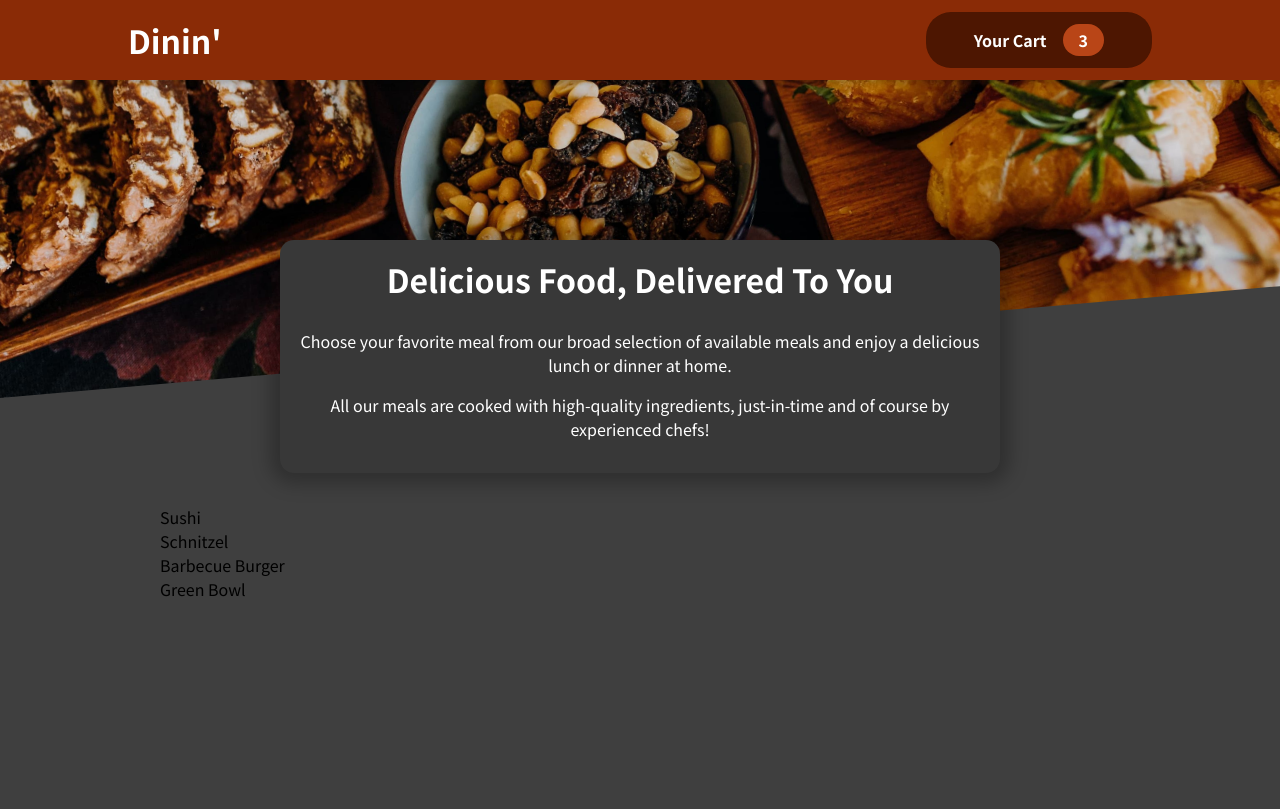
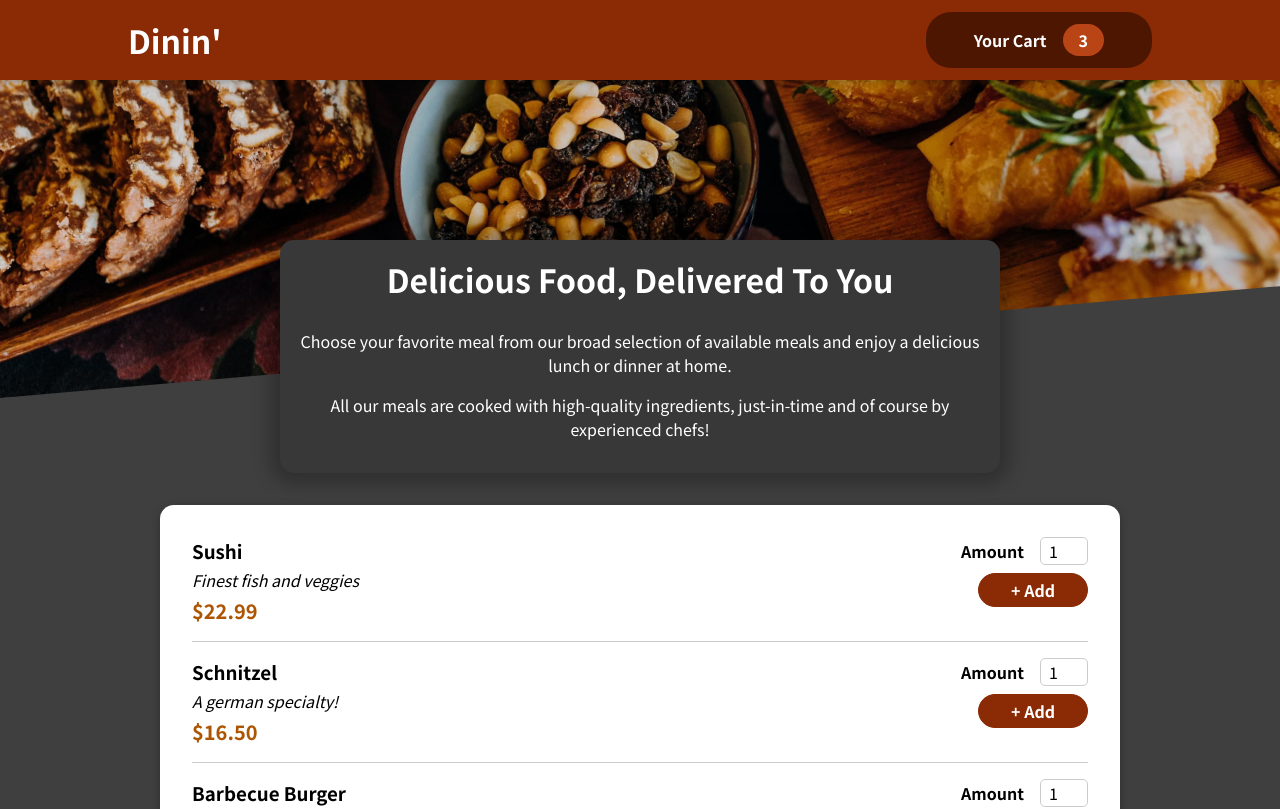
Before and after one commit to lakotelman/max-meal-ordering, a React (Create React App) app: page / in a window 1280 px wide. Shown: the top 809 px of the page. Built offline with nearby package versions, Linux system fonts and the light colour scheme.

Commit message:
refining Meal components

```diff
--- a/src/components/Meals/AvailableMeals.js
+++ b/src/components/Meals/AvailableMeals.js
@@ -1,40 +1,50 @@
-import styles from "./AvailableMeals.module.css"
+import styles from "./AvailableMeals.module.css";
+import MealItem from "./MealItem";
+import Card from "../UI/Card";
 const DUMMY_MEALS = [
   {
-      id: 'm1',
-      name: 'Sushi',
-      description: 'Finest fish and veggies',
+    id: "m1",
+    name: "Sushi",
+    description: "Finest fish and veggies",
     price: 22.99,
   },
   {
-      id: 'm2',
-      name: 'Schnitzel',
-      description: 'A german specialty!',
+    id: "m2",
+    name: "Schnitzel",
+    description: "A german specialty!",
     price: 16.5,
   },
   {
-      id: 'm3',
-      name: 'Barbecue Burger',
-      description: 'American, raw, meaty',
+    id: "m3",
+    name: "Barbecue Burger",
+    description: "American, raw, meaty",
     price: 12.99,
   },
   {
-      id: 'm4',
-      name: 'Green Bowl',
-      description: 'Healthy...and green...',
+    id: "m4",
+    name: "Green Bowl",
+    description: "Healthy...and green...",
     price: 18.99,
   },
 ];
 
 const AvailableMeals = () => {
-const mealsList = DUMMY_MEALS.map(meal => <li>{meal.name}</li>)
+  const mealsList = DUMMY_MEALS.map((meal) => (
+    <MealItem
+      key={meal.id}
+      title={meal.name}
+      description={meal.description}
+      price={meal.price}
+    />
+  ));
 
-return <section className={styles.meals}>
-<ul>
-    {mealsList}
-</ul>
+  return (
+    <section className={styles.meals}>
+      <Card>
+        <ul>{mealsList}</ul>
+      </Card>
+    </section>
+  );
+};
 
-</section>
-}
-
-export default AvailableMeals
+export default AvailableMeals;
--- /dev/null
+++ b/src/components/Meals/MealItem.js
@@ -0,0 +1,20 @@
+import styles from "./MealItem.module.css";
+import MealItemForm from "./MealItemForm";
+
+const MealItem = (props) => {
+  const price = `$${props.price.toFixed(2)}`;
+  return (
+    <li className={styles.meal}>
+      <div>
+        <h3>{props.title}</h3>
+        <div className={styles.description}>{props.description}</div>
+        <div className={styles.price}>{price}</div>
+      </div>
+      <div>
+        <MealItemForm />
+      </div>
+    </li>
+  );
+};
+
+export default MealItem;
--- /dev/null
+++ b/src/components/Meals/MealItem.module.css
@@ -0,0 +1,22 @@
+.meal {
+    display: flex;
+    justify-content: space-between;
+    margin: 1rem;
+    padding-bottom: 1rem;
+    border-bottom: 1px solid #ccc;
+  }
+
+  .meal h3 {
+    margin: 0 0 0.25rem 0;
+  }
+
+  .description {
+    font-style: italic;
+  }
+
+  .price {
+    margin-top: 0.25rem;
+    font-weight: bold;
+    color: #ad5502;
+    font-size: 1.25rem;
+  }
--- /dev/null
+++ b/src/components/Meals/MealItemForm.js
@@ -0,0 +1,24 @@
+import Input from "../UI/Input";
+import styles from "./MealItemForm.module.css";
+
+const MealItemForm = () => {
+  return (
+    <form className={styles.form}>
+      <Input
+        label="Amount"
+        input={{
+          id: "amount",
+          type: "number",
+          min: "1",
+          max: "5",
+          step: "1",
+          defaultValue: "1",
+        }}
+      />
+
+      <button>+ Add</button>
+    </form>
+  );
+};
+
+export default MealItemForm;
--- /dev/null
+++ b/src/components/Meals/MealItemForm.module.css
@@ -0,0 +1,20 @@
+.form {
+    text-align: right;
+  }
+
+  .form button {
+    font: inherit;
+    cursor: pointer;
+    background-color: #8a2b06;
+    border: 1px solid #8a2b06;
+    color: white;
+    padding: 0.25rem 2rem;
+    border-radius: 20px;
+    font-weight: bold;
+  }
+
+  .form button:hover,
+  .form button:active {
+    background-color: #641e03;
+    border-color: #641e03;
+  }
--- /dev/null
+++ b/src/components/UI/Card.js
@@ -0,0 +1,7 @@
+import styles from "./Card.module.css"
+
+const Card = (props) => {
+  return <div className={styles.card}>{props.children}</div>;
+};
+
+export default Card;
--- /dev/null
+++ b/src/components/UI/Card.module.css
@@ -0,0 +1,6 @@
+.card {
+    padding: 1rem;
+    box-shadow: 0 2px 8px rgba(0, 0, 0, 0.25);
+    border-radius: 14px;
+    background-color: white;
+  }
--- /dev/null
+++ b/src/components/UI/Input.js
@@ -0,0 +1,12 @@
+import styles from "./Input.module.css"
+
+const Input = (props) => {
+    return (
+        <div className={styles.input}>
+            <label htmlFor={props.input.id} >{props.label}</label>
+            <input {...props.input}/>
+        </div>
+    )
+}
+
+export default Input
--- /dev/null
+++ b/src/components/UI/Input.module.css
@@ -0,0 +1,18 @@
+.input {
+    display: flex;
+    align-items: center;
+    margin-bottom: 0.5rem;
+  }
+
+  .input label {
+    font-weight: bold;
+    margin-right: 1rem;
+  }
+
+  .input input {
+    width: 3rem;
+    border-radius: 5px;
+    border: 1px solid #ccc;
+    font: inherit;
+    padding-left: 0.5rem;
+  }
```
Lines whose indentation alone changed are shown as unchanged.
